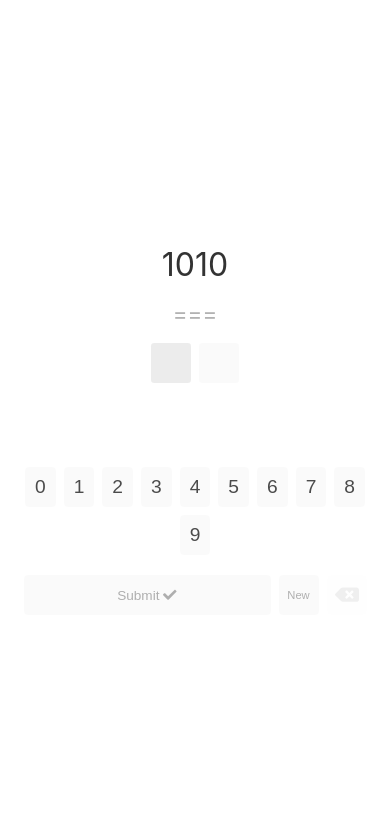
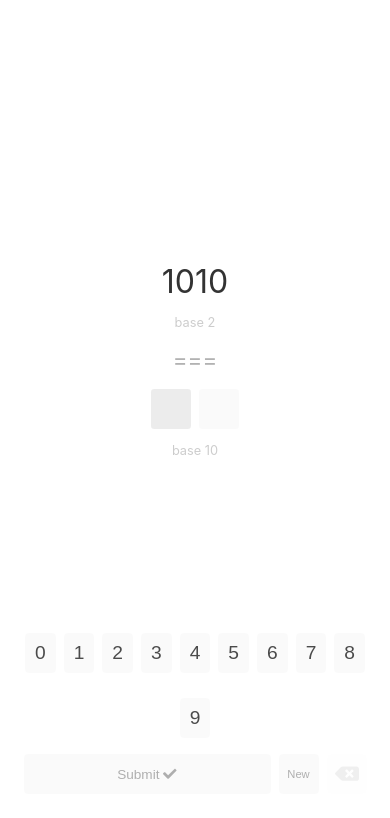
Before and after one commit to btbright/learn-a-bit, a React (Create React App) app: page / in a window 390 px wide. Both pictures are taken after a click on the button "New". Shown: the top 818 px of the page. Built offline with nearby package versions, Linux system fonts and the light colour scheme.

Commit message:
mobile style updates for inputs

```diff
--- a/src/App.js
+++ b/src/App.js
@@ -166,6 +166,15 @@ export default function App() {
   }
 
   function handleAnswerClick(answer) {
+    if (
+      hasResult &&
+      !result &&
+      hasCompleteAnswer &&
+      userActiveAnswerIndex === problem.promptLength
+    ) {
+      resetAnswerValue(answer);
+      return;
+    }
     handleAnswerUpdate(userActiveAnswerIndex, answer);
     if (!hasCompleteAnswer) {
       setActiveAnswer(userActiveAnswerIndex + 1);
--- a/src/components/AnswerInputs.js
+++ b/src/components/AnswerInputs.js
@@ -28,17 +28,15 @@ export default function AnswerInputs(props) {
     <Inputs>
       {!hasCorrectAnswer && (
         <>
-          <AnswerInputSection shouldAddBottomMargin={!shouldShowHints}>
+          <AnswerInputSection>
             {answerOptions.map((answer, i) => (
               <ButtonWrapper key={answer}>
-                <Button onClick={_ => onAnswerClick(answer)}>
-                  {answer}
-                </Button>
+                <Button onClick={_ => onAnswerClick(answer)}>{answer}</Button>
                 {shouldShowHints && <InputHint> {i + 1}</InputHint>}
               </ButtonWrapper>
             ))}
           </AnswerInputSection>
-          <InputSection shouldAddTopMargin={!shouldShowHints}>
+          <InputSection>
             <SubmitButton onClick={onSubmitClick}>
               Submit&nbsp;
               <FontAwesomeIcon icon={faCheck} />
@@ -76,7 +74,7 @@ const Inputs = styled.div`
   display: flex;
   flex-direction: column;
   justify-content: space-around;
-  align-items: center;
+  align-items: flex-start;
   width: 40%;
   max-height: 200px;
   min-height: 120px;
@@ -84,6 +82,10 @@ const Inputs = styled.div`
 
   @media (max-width: 500px) {
     width: 90%;
+  }
+  @media (max-width: 768px) {
+    position: absolute;
+    bottom: 50px;
   }
 `;
 
@@ -152,17 +154,19 @@ const SuccessButton = styled(Button)`
   display: flex;
   align-items: center;
   justify-content: center;
+  margin-top: 90px;
 `;
 
 const InputSection = styled.div`
   width: 100%;
   display: flex;
   justify-content: center;
-  margin-bottom: ${props => props.shouldAddBottomMargin ? 10 : 0}px;
-  margin-top: ${props => props.shouldAddTopMargin ? 6 : 0}px;
+  margin-top: 4px;
 `;
 
 const AnswerInputSection = styled(InputSection)`
+  min-height: 130px;
+
   @media (max-width: 500px) {
     flex-wrap: wrap;
   }
--- a/src/components/ConvertToBase10Prompt.js
+++ b/src/components/ConvertToBase10Prompt.js
@@ -9,9 +9,11 @@ export default function ConvertToBase10Prompt(props) {
     <Prompt>
       <EquationHalf>
         <Operand>{base2}</Operand>
+        <Label>base 2</Label>
       </EquationHalf>
       <DeepEquality>===</DeepEquality>
       <EquationHalf>
+        <AnswerSlots>
           {slots.map((_, i) => (
             <PromptInput
               key={i}
@@ -22,6 +24,8 @@ export default function ConvertToBase10Prompt(props) {
               {userAnswer[i]}
             </PromptInput>
           ))}
+        </AnswerSlots>
+        <Label>base 10</Label>
       </EquationHalf>
     </Prompt>
   );
@@ -30,7 +34,7 @@ export default function ConvertToBase10Prompt(props) {
 const Prompt = styled.div`
   display: flex;
   justify-content: center;
-  align-items: center;
+  align-items: flex-start;
   width: 100%;
 
   p {
@@ -40,6 +44,7 @@ const Prompt = styled.div`
 
   @media (max-width: 768px) {
     flex-direction: column;
+    align-items: center;
   }
 `;
 
@@ -72,12 +77,29 @@ const Operand = styled.span`
 const DeepEquality = styled.div`
   color: rgba(0, 0, 0, 0.3);
   font-size: 1.4rem;
-  margin: 0 1rem;
+  margin: 6px 1rem 0;
+
+  @media (max-width: 768px) {
+    margin: 0 1rem 0;
+  }
 `;
 
 const EquationHalf = styled.div`
+  display: flex;
+  flex-direction: column;
+  align-items: center;
+
   @media (max-width: 768px) {
     margin: 1rem 0;
   }
+`;
+
+const Label = styled.small`
+  font-size: 0.8rem;
+  color: rgba(0, 0, 0, 0.2);
+  margin-top: 14px;
+`;
+
+const AnswerSlots = styled.div`
   display: flex;
 `;
--- a/src/components/ConvertToBase2Prompt.js
+++ b/src/components/ConvertToBase2Prompt.js
@@ -9,9 +9,11 @@ export default function ConvertToBase2Prompt(props) {
     <Prompt>
       <EquationHalf>
         <Operand>{base10}</Operand>
+        <Label>base 10</Label>
       </EquationHalf>
       <DeepEquality>===</DeepEquality>
       <EquationHalf>
+        <AnswerSlots>
           {slots.map((_, i) => (
             <PromptInput
               key={i}
@@ -22,6 +24,8 @@ export default function ConvertToBase2Prompt(props) {
               {userAnswer[i]}
             </PromptInput>
           ))}
+        </AnswerSlots>
+        <Label>base 2</Label>
       </EquationHalf>
     </Prompt>
   );
@@ -30,7 +34,7 @@ export default function ConvertToBase2Prompt(props) {
 const Prompt = styled.div`
   display: flex;
   justify-content: center;
-  align-items: center;
+  align-items: flex-start;
   width: 100%;
 
   p {
@@ -40,6 +44,7 @@ const Prompt = styled.div`
 
   @media (max-width: 768px) {
     flex-direction: column;
+    align-items: center;
   }
 `;
 
@@ -72,12 +77,29 @@ const Operand = styled.span`
 const DeepEquality = styled.div`
   color: rgba(0, 0, 0, 0.3);
   font-size: 1.4rem;
-  margin: 0 1rem;
+  margin: 6px 1rem 0;
+
+  @media (max-width: 768px) {
+    margin: 0 1rem 0;
+  }
 `;
 
 const EquationHalf = styled.div`
+  display: flex;
+  flex-direction: column;
+  align-items: center;
+
   @media (max-width: 768px) {
     margin: 1rem 0;
   }
+`;
+
+const Label = styled.small`
+  font-size: 0.8rem;
+  color: rgba(0, 0, 0, 0.2);
+  margin-top: 14px;
+`;
+
+const AnswerSlots = styled.div`
   display: flex;
 `;
--- a/src/components/MissingAnswerPrompt.js
+++ b/src/components/MissingAnswerPrompt.js
@@ -35,6 +35,7 @@ const Prompt = styled.div`
   justify-content: center;
   align-items: center;
   width: 100%;
+  margin-bottom: 29px;
 
   p {
     color: rgba(0, 0, 0, 0.8);
@@ -43,6 +44,7 @@ const Prompt = styled.div`
 
   @media (max-width: 768px) {
     flex-direction: column;
+    margin-bottom: 58px;
   }
 `;
 
--- a/src/components/MissingOperatorPrompt.js
+++ b/src/components/MissingOperatorPrompt.js
@@ -30,6 +30,7 @@ const Prompt = styled.div`
   justify-content: center;
   align-items: center;
   width: 100%;
+  margin-bottom: 29px;
 
   p {
     color: rgba(0, 0, 0, 0.8);
@@ -38,6 +39,7 @@ const Prompt = styled.div`
 
   @media (max-width: 768px) {
     flex-direction: column;
+    margin-bottom: 58px;
   }
 `;
 
```
Lines whose indentation alone changed are shown as unchanged.
